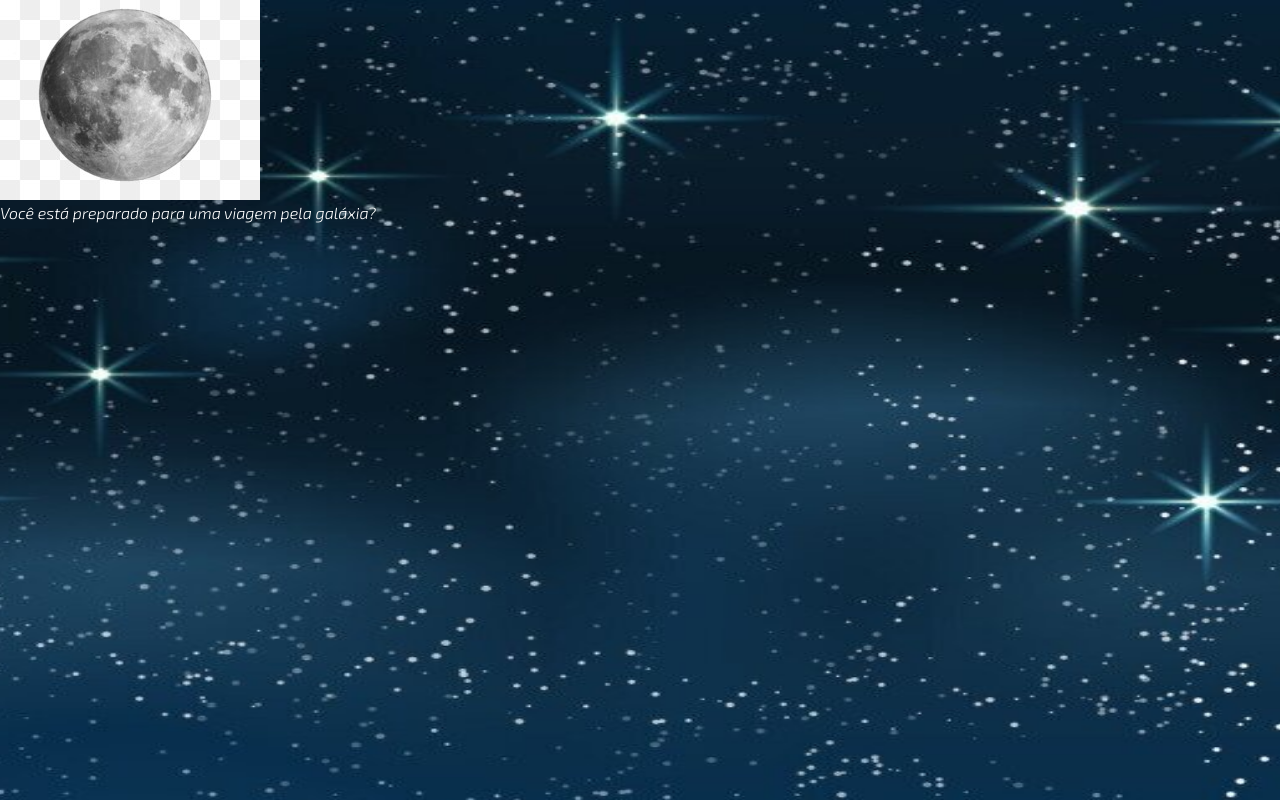
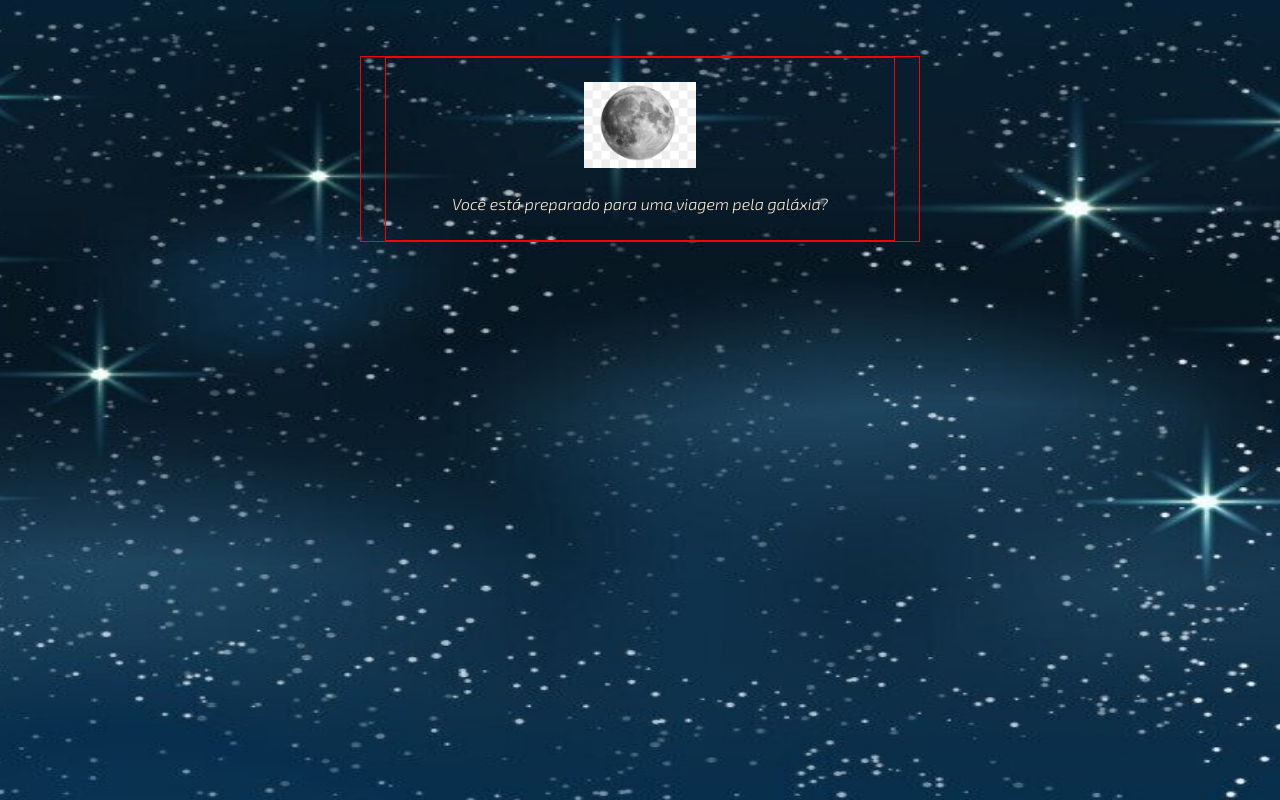
Before and after one commit to qSplash154/mundo, a plain HTML site: page index.html in a window 1280 px wide. Drawn offline with Linux system fonts and the light colour scheme.

Commit message:
configurando o ceu e a caixa

```diff
--- a/style.css
+++ b/style.css
@@ -1,13 +1,15 @@
 /*resetar o css*/
 * {
-    margin: 0;
-    padding: 0;
+  margin: 0;
+  padding: 0;
+  box-sizing: border-box;
+
   }
 
 /*fonte da programação*/
 body *{
     font-family: 'Exo 2', sans-serif;
-    color: white;
+    color: blanchedalmond;
 }
 /*imagem de fundo*/
 body {
@@ -18,6 +20,40 @@ body {
 
 }
 /*espessura da fonte*/
-#caixa p {
+
+#caixa {
+  border: 1px solid red;
+  /*padronizar o maximo da escala de largura*/
+  width: 100%;
+  max-width: 560px;
+
+  /* o padding serve para poder centralizar em baixo como 0 que não muda nada e nas laterais com 24 que
+  padroniza as duas, automaticamente toda a pagina segue o padrão e não precisa alterar manual dps todas, pois,
+  o container padroniza.*/
+  padding: 0 24px;
+  margin: 56px auto 0px;
+
+}
+
+#ceu {
+  border: 1px solid red;
+  /*tamanho da "caixa"*/
+  padding: 24px;
+
+}
+
+#ceu img{
+  width: 112px;
+
+  display: block;
+  margin: auto;
+}
+
+#ceu p {
   font-weight: 500;
+  /* espaço entre a escrita e a imagem*/
+  line-height: 24px;
+  margin-top: 24px;
+  /*centralizar a escrita*/
+  text-align: center;
 }
```
Also changed, not shown: imagens/luneta.jpeg (added).
